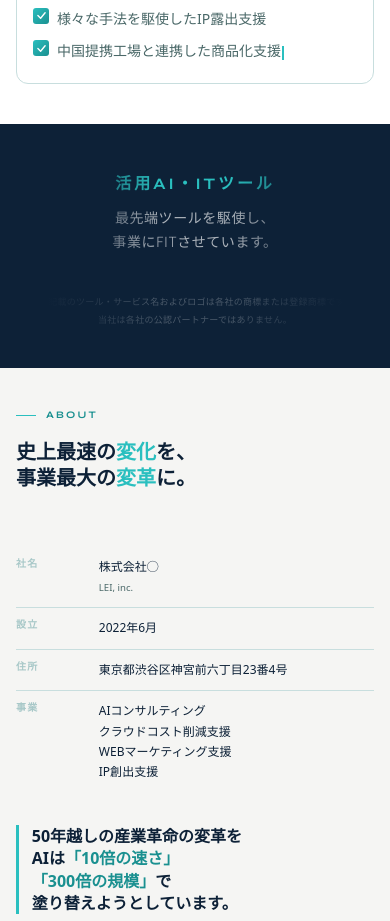
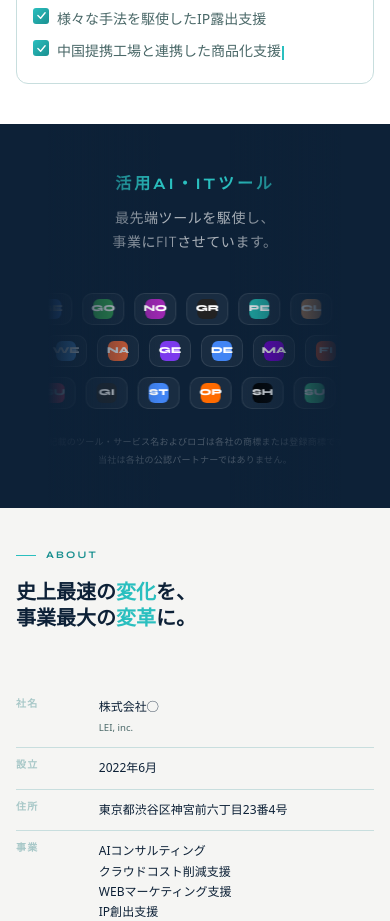
Before and after one commit to hasegawahdk-jpg/lei-website, a Next.js app: page / in a window 390 px wide. Shown: the part 3460-4381 px from the top of the page. Built offline with nearby package versions, Linux system fonts and the light colour scheme.

Commit message:
Fix: Show marquee on mobile by changing CSS media query

```diff
--- a/app/globals.css
+++ b/app/globals.css
@@ -1044,15 +1044,15 @@ footer {
     font-size: 18px;
   }
 
-  /* デスクトップ版を非表示、モバイル版を表示 */
+  /* マーキー表示は全デバイスで統一（デスクトップ同様） */
   .marquee-rows-desktop {
+    display: flex !important;
+    flex-direction: column;
+    gap: 10px;
+  }
+
+  .marquee-rows-mobile {
     display: none;
-  }
-
-  .marquee-rows-mobile {
-    display: flex;
-    flex-direction: column;
-    gap: 15px;
   }
 
   .marquee-row-mobile-1,
```
